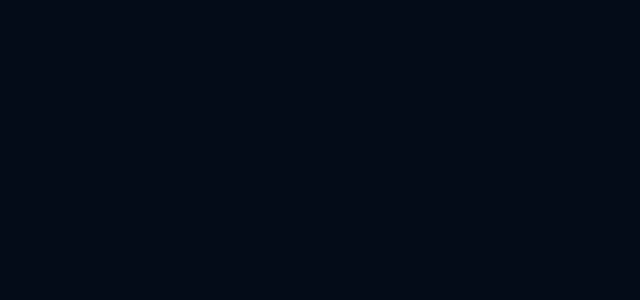
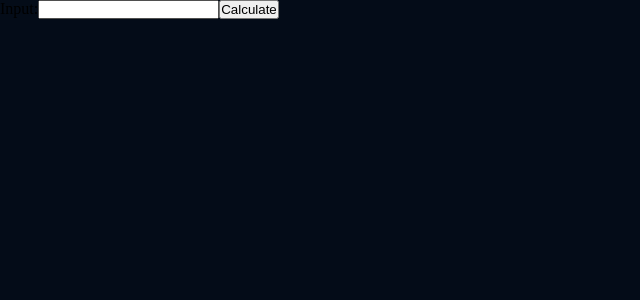
Before and after one commit to CansuG/mlaas-front, a React (Create React App) app: page /summarize in a window 1280 px wide. Before the commit this address had no page. Shown: the top 300 px of the page, without its empty margins (0-640 px from the left). Built offline with nearby package versions, Linux system fonts and the light colour scheme.

Commit message:
summarizer

```diff
--- /dev/null
+++ b/src/components/Services/summarizer/summarizer.jsx
@@ -0,0 +1,36 @@
+import React, { useState } from 'react';
+import { summarizeText } from '../../../api/service';
+
+const Service = () => {
+  const [input, setInput] = useState('');
+  const [response, setResponse] = useState('');
+
+  console.log("input:"+input)
+
+  const handleSubmit = async (e) => {
+    e.preventDefault();
+
+    try {
+      const data = await summarizeText(input);
+      setResponse(JSON.stringify(data));
+    } catch (err) {
+      console.error(err);
+    }
+  };
+
+  return (
+
+      <div>
+        <label>
+          Input:
+          <input type="text" value={input} onChange={e => setInput(e.target.value)} />
+        </label>
+        <button onClick={handleSubmit}>Calculate</button>
+        {response && <p style={{backgroundColor: "#ffffff", color: "#000000", border: "2px solid #000000", borderRadius: "4px", padding: "8px", marginTop: "16px"}}>Output: {response}</p>}
+      </div>
+
+  );
+
+};
+
+export default Service;
--- a/src/index.js
+++ b/src/index.js
@@ -10,6 +10,8 @@
 import CreateService from './pages/create-service/create-service';
 import RateService from './components/Ratings/rating';
 import TopBar from "./components/topbar/TopBar";
+import Service from "./components/Services/summarizer/summarizer"
+
 const root = ReactDOM.createRoot(document.getElementById('root'));
 root.render(
   <React.StrictMode>
@@ -21,6 +23,7 @@
         <Route path="/register" element={<Register/>} />
         <Route path="/create-service" element={<CreateService/>}/>
         <Route path="/rate-service" element={<RateService/>}/>
+        <Route path="/summarize" element={<Service/>}/>
       </Routes>
     </Router>
   </React.StrictMode>
```
Also changed, not shown: src/components/Services/service-description/service-description.jsx (deleted), src/components/Services/summarizer/summarizer.css (added).
